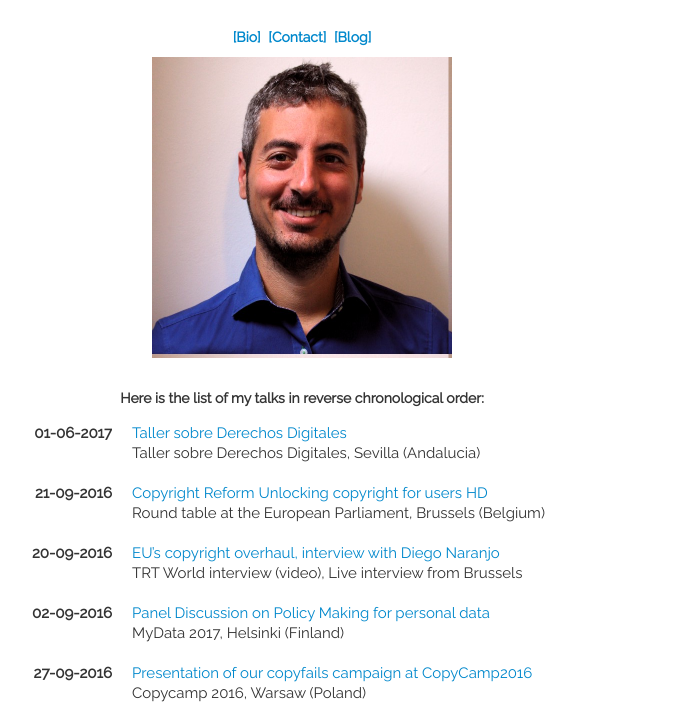
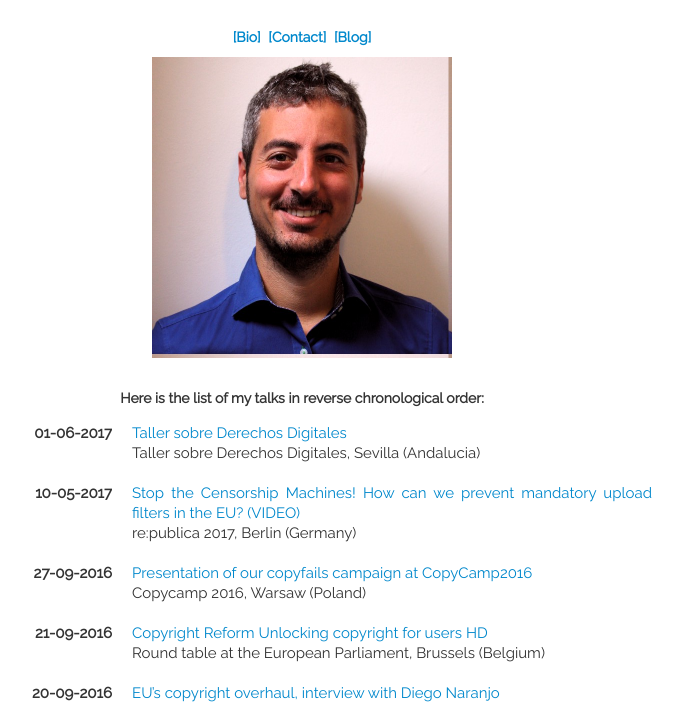
Before and after one commit to dnbsevilla/dnbsevilla.github.io, a plain HTML site: page index.html in a window 1280 px wide. Shown: the part 93-798 px from the top of the page, without its empty margins (338-1020 px from the left). Drawn offline with Linux system fonts and the light colour scheme.

Commit message:
Update index.html

```diff
--- a/index.html
+++ b/index.html
@@ -37,6 +37,20 @@
             </dd>
             <br>
 
+            <dt>10-05-2017</dt>
+            <dd>
+                <a href="https://www.youtube.com/watch?v=96vHJtt3wNM">Stop the Censorship Machines! How can we prevent mandatory upload filters in the EU? (VIDEO)</a>
+                <br> re:publica 2017, Berlin (Germany)
+            </dd>
+            <br>
+
+             <dt>27-09-2016</dt>
+            <dd>
+                <a href="https://www.youtube.com/watch?v=TNUQXvr95s4&feature=youtu.be">Presentation of our copyfails campaign at CopyCamp2016</a>
+                <br> Copycamp 2016, Warsaw (Poland)
+            </dd>
+            <br>
+
             <dt>21-09-2016</dt>
             <dd>
                 <a href="https://youtu.be/PVdBkl29X-M">Copyright Reform Unlocking copyright for users HD</a>
@@ -58,12 +72,6 @@
             </dd>
             <br>
 
-            <dt>27-09-2016</dt>
-            <dd>
-                <a href="https://www.youtube.com/watch?v=TNUQXvr95s4&feature=youtu.be">Presentation of our copyfails campaign at CopyCamp2016</a>
-                <br> Copycamp 2016, Warsaw (Poland)
-            </dd>
-            <br>
 
             <!-- Just copy the following lines (uncomment it first) and edit to a new talk/presentation. -->
             <!-- <dt>dd-mm-yyyy</dt>
```
